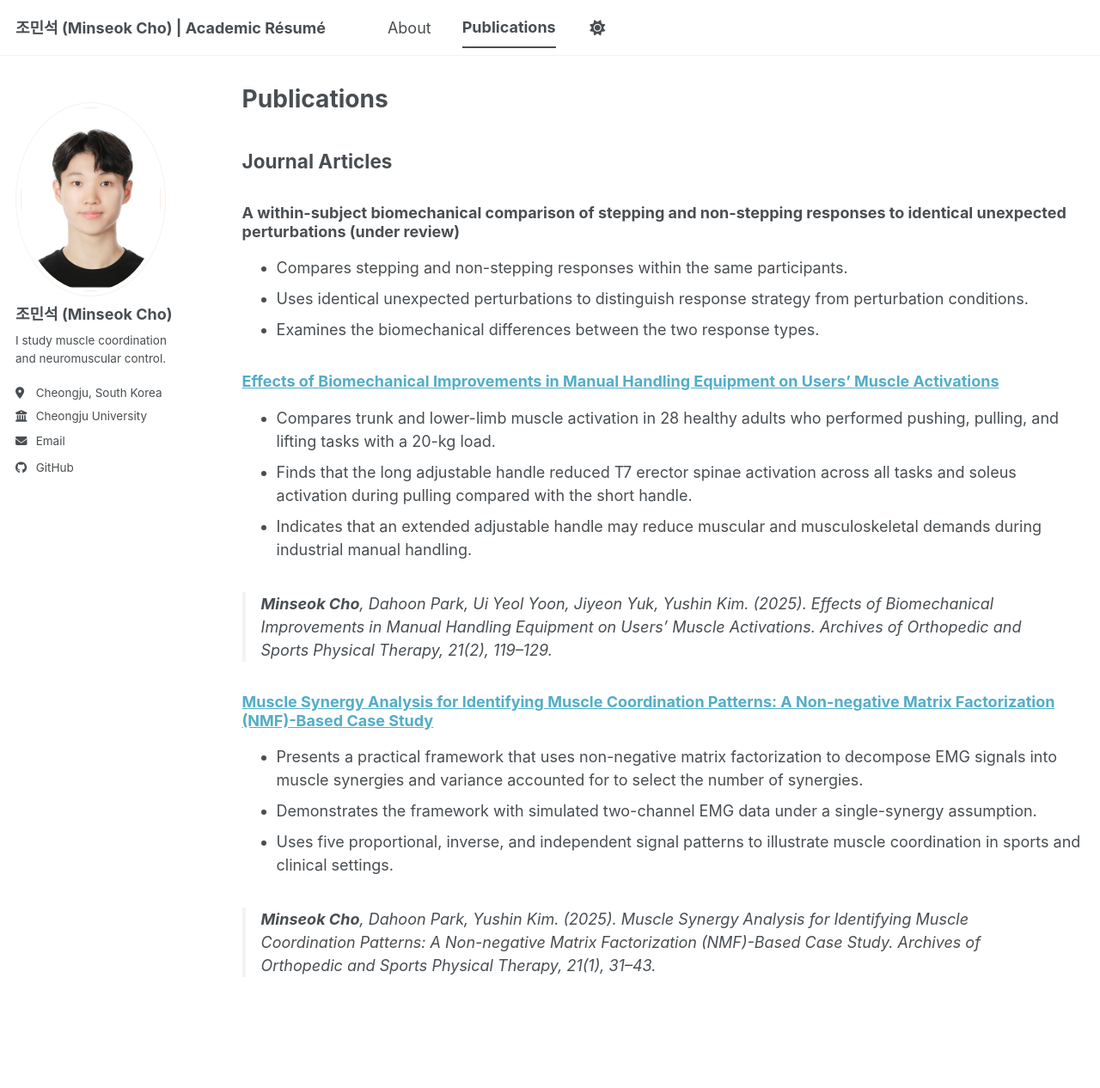
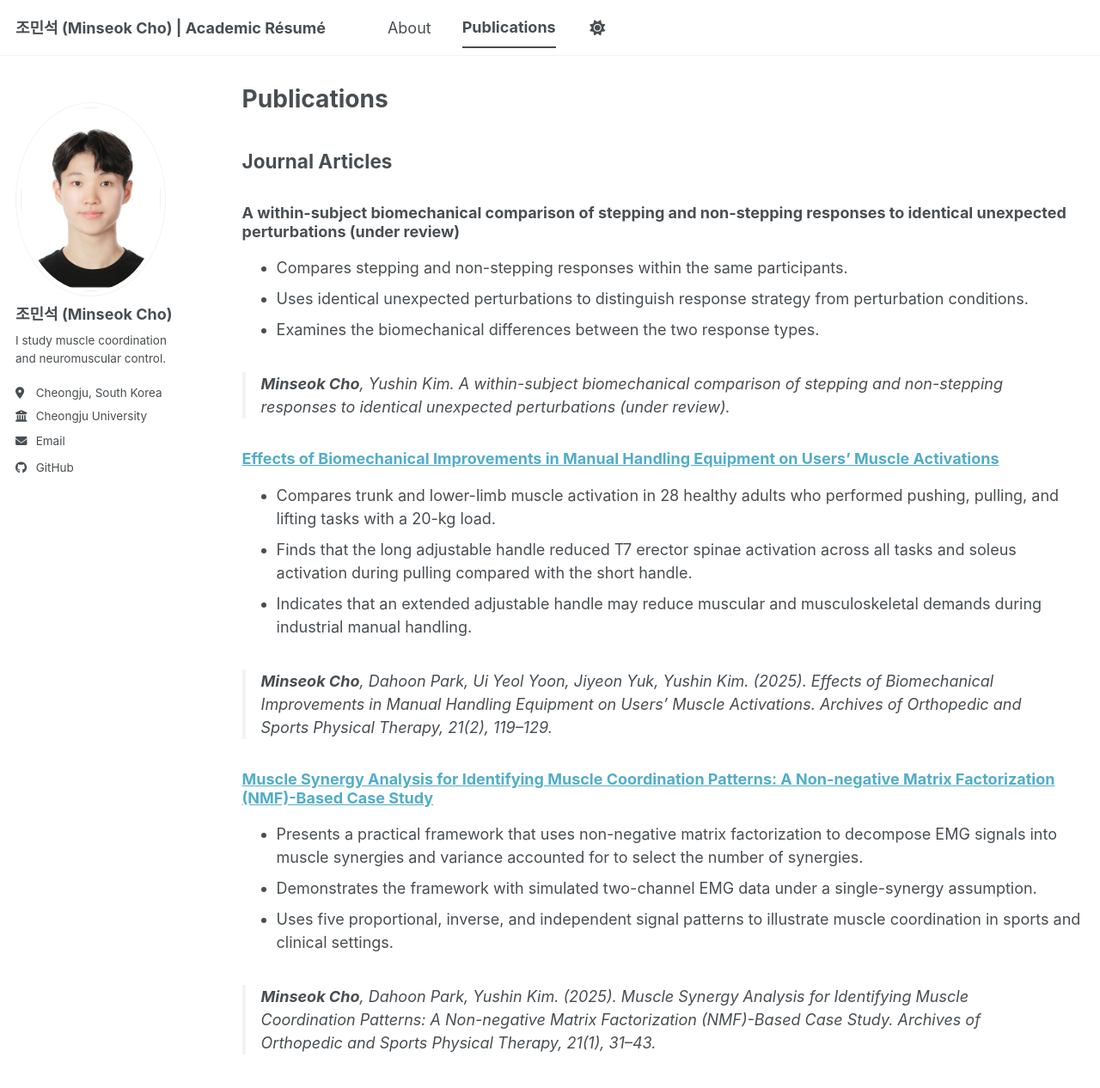
Before and after one commit to Rukkha1024/Rukkha1024.github.io, a Jekyll site: the page built from _pages/publications.md, in a window 1280 px wide and 1299 px high. Shown: the top 1266 px of the window at 86% size. Built offline with Jekyll 4.4.1, drawn with Linux system fonts in a browser that asks for light colours; a style sheet for code colours, icons or effects is not loaded.

Commit message:
검토 중 논문 저자 정보를 추가

```diff
--- a/_pages/publications.md
+++ b/_pages/publications.md
@@ -16,6 +16,8 @@ redirect_from:
 - Uses identical unexpected perturbations to distinguish response strategy from perturbation conditions.
 - Examines the biomechanical differences between the two response types.
 
+> **Minseok Cho**, Yushin Kim. A within-subject biomechanical comparison of stepping and non-stepping responses to identical unexpected perturbations (under review).
+
 ### [Effects of Biomechanical Improvements in Manual Handling Equipment on Users’ Muscle Activations](https://doi.org/10.24332/aospt.2025.21.2.12)
 
 
```
